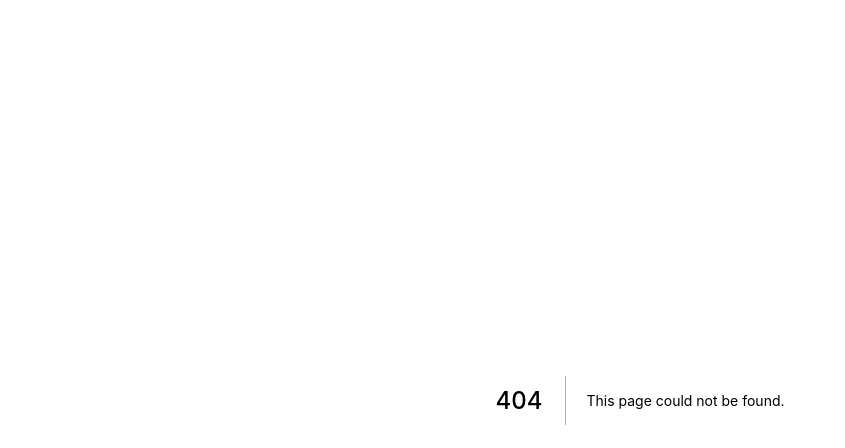
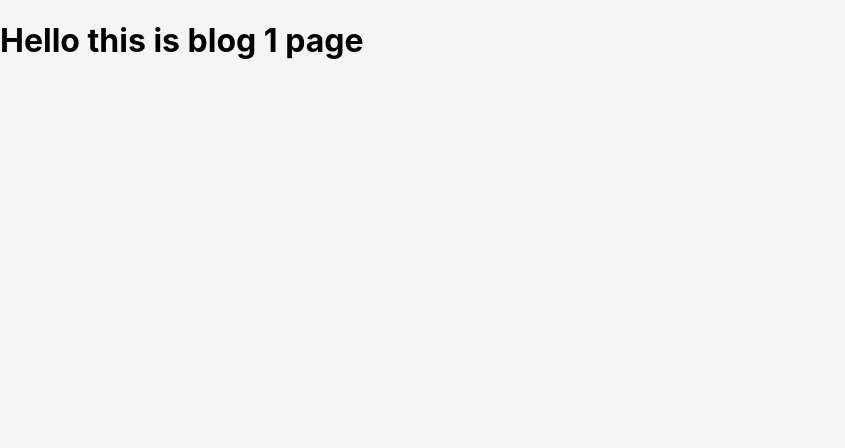
Before and after one commit to muktinathrajbanshi/NextJS, a Next.js app: page /blog/1 in a window 1280 px wide. Before the commit this address had no page. Shown: the top 448 px of the page, without its empty margins (0-845 px from the left). Built offline with nearby package versions, Linux system fonts and the light colour scheme.

Commit message:
Next.JS Dynamic Routing

```diff
--- /dev/null
+++ b/pages/blog/[pageNo].js
@@ -0,0 +1,13 @@
+import { useRouter } from "next/router";
+
+const pageNo = () => {
+    const router = useRouter();
+    const pageNumber = router.query.pageNo;
+  return (
+    <>
+      <h1>Hello this is blog {pageNumber} page</h1>
+    </>
+  );
+};
+
+export default pageNo;
```
